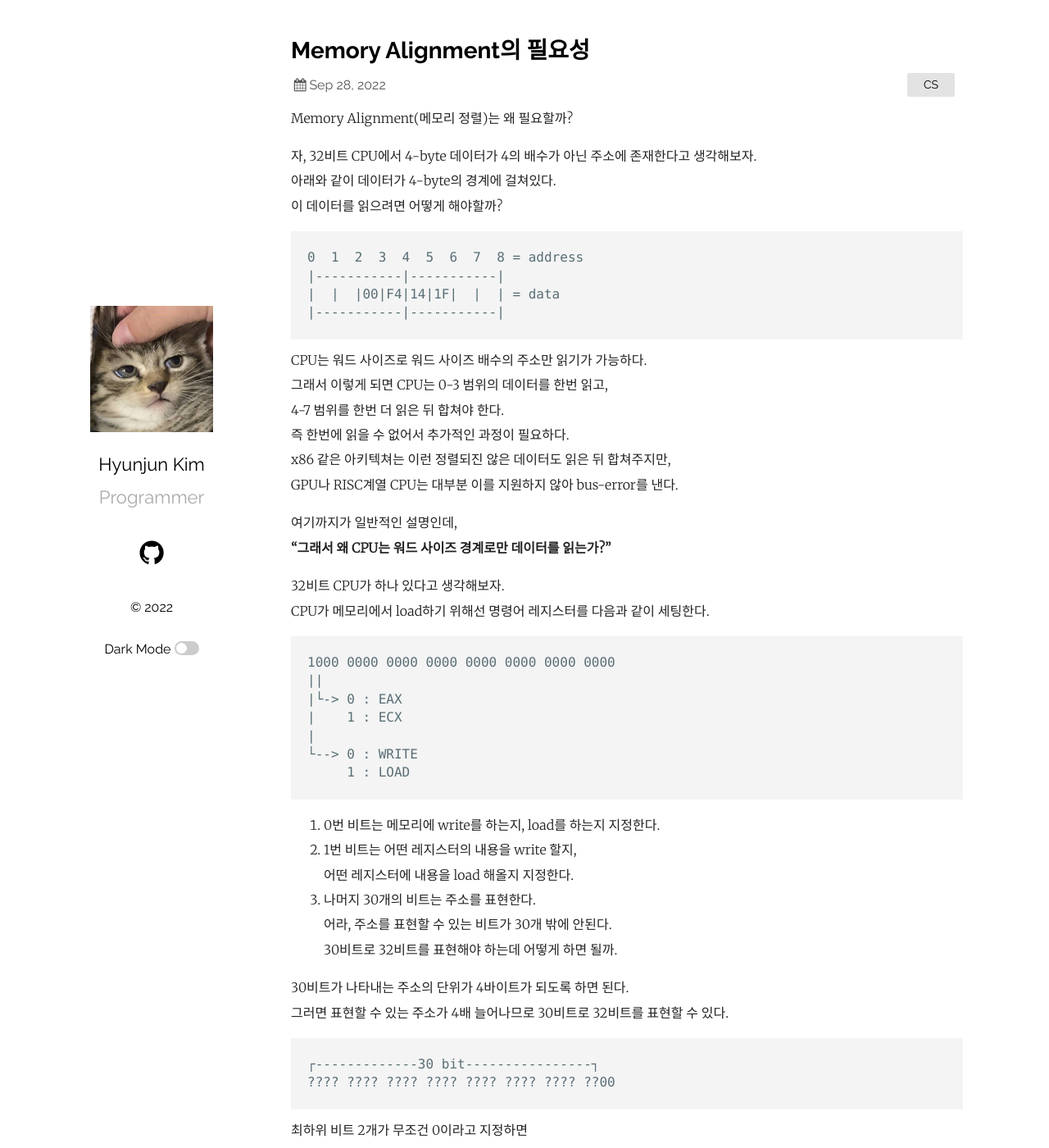
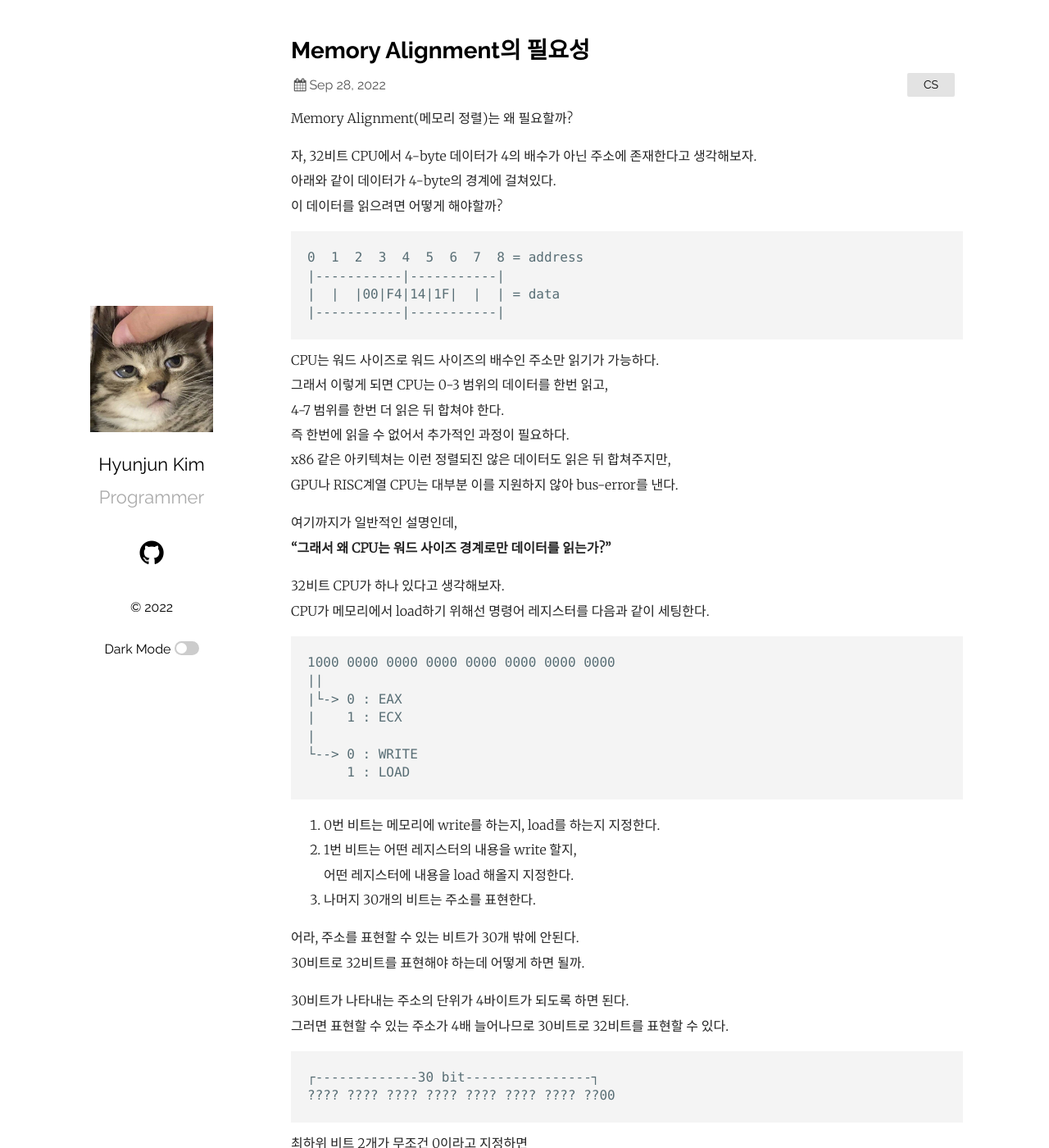
Before and after one commit to Ria9993/Ria9993.github.io, a Jekyll site: the page built from _posts/2022-09-28-why-need-memory-alignment.md, in a window 1280 px wide and 1400 px high. Shown: the whole window at 82% size. Built offline with Jekyll 4.4.1, drawn with Linux system fonts in a browser that asks for light colours; comment, search, counter and statistics services are not loaded; some of the changed text lies outside the part shown.

Commit message:
Fix Typo

````diff
--- a/_posts/2022-09-28-why-need-memory-alignment.md
+++ b/_posts/2022-09-28-why-need-memory-alignment.md
@@ -16,7 +16,7 @@ Memory Alignment(메모리 정렬)는 왜 필요할까?
 |  |  |00|F4|14|1F|  |  | = data
 |-----------|-----------|
 ```
-CPU는 워드 사이즈로 워드 사이즈 배수의 주소만 읽기가 가능하다.
+CPU는 워드 사이즈로 워드 사이즈의 배수인 주소만 읽기가 가능하다.
 그래서 이렇게 되면 CPU는 0-3 범위의 데이터를 한번 읽고,
 4-7 범위를 한번 더 읽은 뒤 합쳐야 한다.
 즉 한번에 읽을 수 없어서 추가적인 과정이 필요하다.
@@ -41,6 +41,7 @@ CPU가 메모리에서 load하기 위해선 명령어 레지스터를 다음과
 2. 1번 비트는 어떤 레지스터의 내용을 write 할지,
 어떤 레지스터에 내용을 load 해올지 지정한다.
 3. 나머지 30개의 비트는 주소를 표현한다.
+
 어라, 주소를 표현할 수 있는 비트가 30개 밖에 안된다.
 30비트로 32비트를 표현해야 하는데 어떻게 하면 될까.
 
@@ -54,5 +55,6 @@ CPU가 메모리에서 load하기 위해선 명령어 레지스터를 다음과
 4의 배수만 표현이 가능하지만
 위에서 얘기한대로 30비트로 32비트의 범위를 표현가능해진다.
 
-위의 이유로 메모리 정렬이 필요하다.
+<br>
+위의 이유로 메모리 정렬이 필요한 것이다.
 (모든 CPU가 이 방식을 사용하는 것은 아니다.)
````
